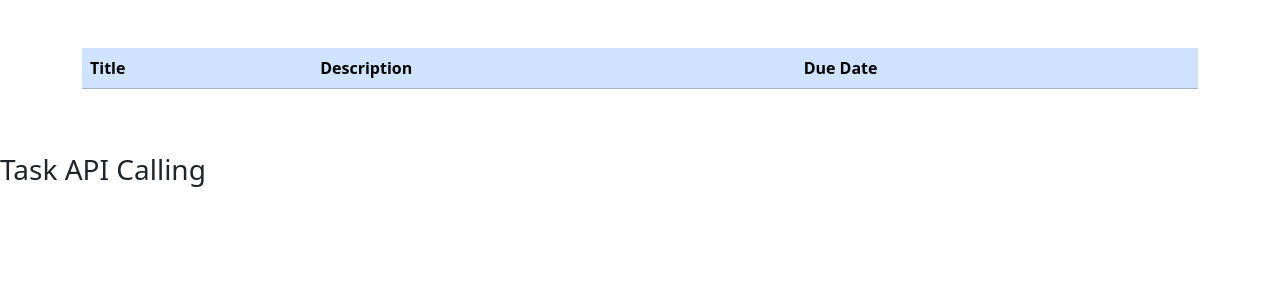
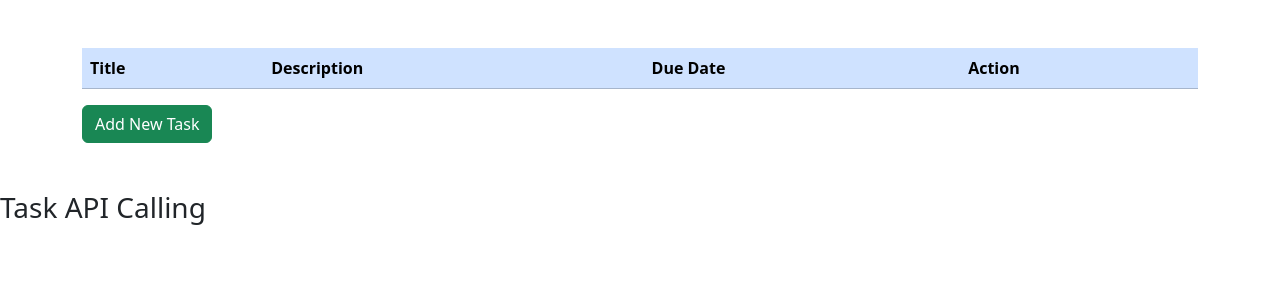
Before and after one commit to farad-alam/Django-ToDo-REST-API, a Django app: page /task/task-list-view/ in a window 1280 px wide. Shown: the part 56-356 px from the top of the page. Run offline with Django 5.2, Linux system fonts and the light colour scheme; data that the repository does not hold is empty.

Commit message:
dele task implement successfully

```diff
--- a/app/urls.py
+++ b/app/urls.py
@@ -18,5 +18,5 @@ urlpatterns = [
 
     # template url
     path('task-list-view/', task_list_view, name='task-list-view'),
-    path('create-task-view/', create_task_view, name='create-task')
+    path('create-task-view/', create_task_view, name='create-task-view')
 ]
--- a/app/views.py
+++ b/app/views.py
@@ -1,4 +1,5 @@
 from django.shortcuts import render
+from django.http import JsonResponse
 from rest_framework.decorators import api_view
 from rest_framework.response import Response
 from rest_framework import status
@@ -44,14 +45,14 @@ def update_task(request, pk):
 
     return Response(serializer.errors, status=status.HTTP_400_BAD_REQUEST)
 
-@api_view(['DELETE', 'GET'])
+@api_view(['DELETE'])
 def delete_task(request,pk):
     try:
         task = Task.objects.get(pk=pk)
     except Task.DoesNotExist:
-        return Response({'error':'task not found'}, status=status.HTTP_404_NOT_FOUND)
+        return JsonResponse({'error':'task not found'}, status=status.HTTP_404_NOT_FOUND)
     task.delete()
-    return Response({"message": "Task deleted successfully"}, status=status.HTTP_204_NO_CONTENT)
+    return JsonResponse({"message": "Task deleted successfully"}, status=status.HTTP_204_NO_CONTENT)
 
 
 # TEMPLATE RENDER VIEW ----------->>>>>
--- a/templates/create_task.html
+++ b/templates/create_task.html
@@ -3,6 +3,8 @@
 {% block content-body %}
 
         <div class="container mt-5">
+            <div id="success-message">
+            </div>
             <div class="row">
                 <!-- Left column for the form -->
                 <div class="col-md-6">
@@ -104,6 +106,10 @@
             return response.json();
         })
         .then(data =>{
+            const successDiv = document.getElementById('success-message');
+            const msg = `<p class="bg-success py-2 px-3 text-center text-white">New Task Added Successfylly!</p>`
+            successDiv.insertAdjacentHTML('beforeend', msg)
+
             console.log('Successfully created new Task', data);
         })
         .catch(error =>{
--- a/templates/task_list.html
+++ b/templates/task_list.html
@@ -12,12 +12,16 @@
                     <th scope="col">Title</th>
                     <th scope="col">Description</th>
                     <th scope="col">Due Date</th>
+                    <th scope="col" >Action</th>
                 </tr>
             </thead>
             <tbody id="task-table-body">
 
             </tbody>
         </table>
+    </div>
+    <div>
+        <a class="btn btn-success" href="{% url 'create-task-view' %}">Add New Task</a>
     </div>
 
 </div>
@@ -40,15 +44,69 @@
                                 <td>${task.title}</td>
                                 <td>${task.description}</td>
                                 <td>${new Date(task.due_date).toLocaleDateString()}</td>
+                                <td><p class="btn btn-danger delete-task-btn" data-task-id="${task.id}">Delete</p> </td>
                             </tr>
                         `;
                     console.log(`inert task id ${task.id}`)
                     tableBody.insertAdjacentHTML('beforeend', newRow)
 
-                })
+                } )
+
+                // Add delete event listeners to each delete button
+                document.querySelectorAll('.delete-task-btn').forEach(button => {
+                    button.addEventListener('click', handleDeleteTask);
+                    console.log('Add event listener to delete button')
+                });
             }
         )
         .catch(error => console.error('Error when Fetching data', error));
+
+
+    function handleDeleteTask(event) {
+        const taskId = event.target.getAttribute('data-task-id');
+        console.log(taskId)
+            if (!confirm('Are you sure you want to delete this task?')) {
+            return;
+        }
+
+        const csrftoken = document.querySelector('meta[name="csrf-token"]').getAttribute('content');
+
+        fetch(`/task/delete/${taskId}/`, {
+            method: 'DELETE',
+            headers: {
+                'X-CSRFToken': csrftoken
+            }
+        })
+            .then(response => {
+                if (!response.ok) {
+                    throw new Error('Failed to delete the task');
+                }
+                console.log('Task deleted');
+                event.target.closest('tr').remove();  // Remove the task row from the table
+            })
+            .catch(error => console.error('Error deleting task:', error));
+
+
+        // fetch(`/task/delete/${taskId}/`, {
+        //     method: 'DELETE',
+        //     headers: {
+        //         'X-CSRFToken': csrftoken
+        //     }
+        // })
+        //     .then(response => {
+        //         if (!response.ok) {
+        //             throw new Error('Failed to delete the task');
+        //         }
+        //         return response.json();
+        //     })
+        //     .then(data => {
+        //         console.log('Task deleted:', data);
+        //         event.target.closest('tr').remove();  // Remove the task row from the table
+        //     })
+        //     .catch(error => console.error('Error deleting task:', error));
+
+
+    }
 
 </script>
 
```
